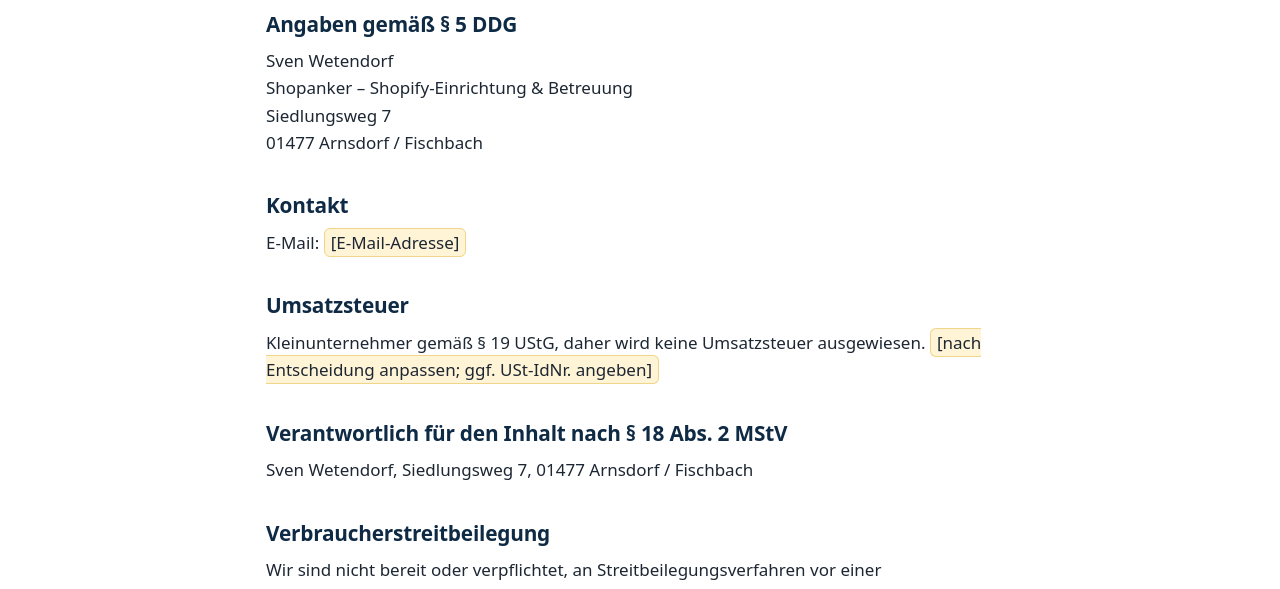
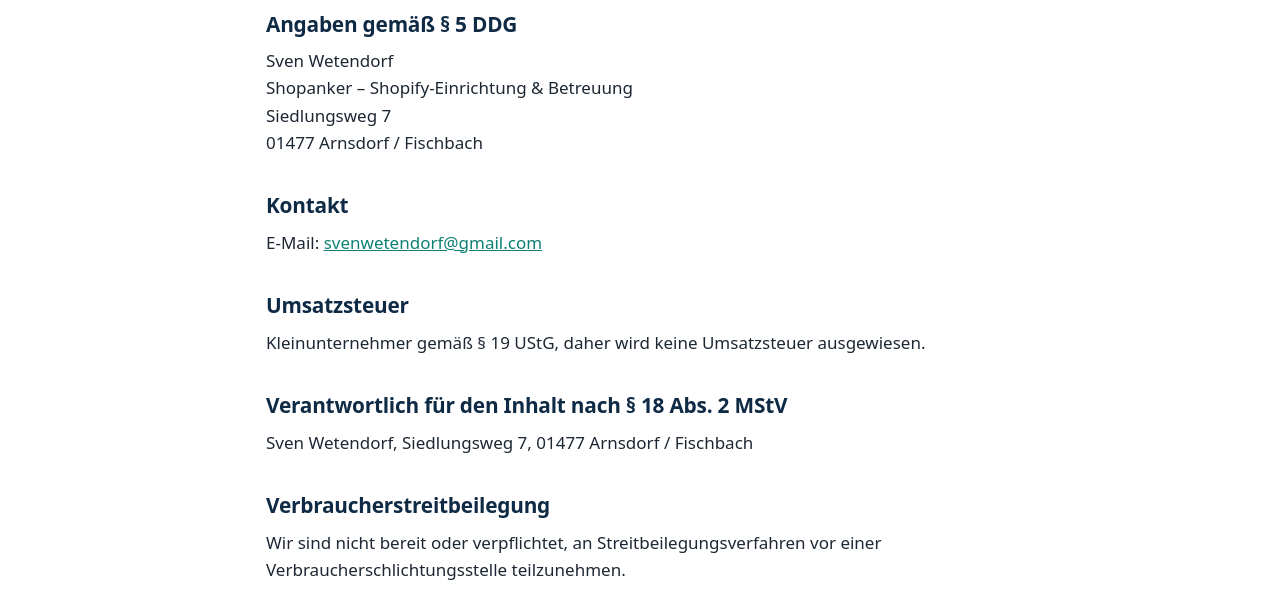
Before and after one commit to Sven6678/shopanker-website, a plain HTML site: page impressum.html in a window 1280 px wide. Shown: the part 206-795 px from the top of the page. Drawn offline with Linux system fonts and the light colour scheme.

Commit message:
Impressum/Datenschutz: E-Mail ergänzt, Kleinunternehmer bestätigt
Co-Authored-By: Claude Opus 5.5 <noreply@anthropic.com>

```diff
--- a/impressum.html
+++ b/impressum.html
@@ -31,12 +31,12 @@
 
   <h2>Kontakt</h2>
   <p>
-    E-Mail: <span class="todo">[E-Mail-Adresse]</span>
+    E-Mail: <a href="mailto:svenwetendorf@gmail.com">svenwetendorf@gmail.com</a>
 
   </p>
 
   <h2>Umsatzsteuer</h2>
-  <p>Kleinunternehmer gemäß § 19 UStG, daher wird keine Umsatzsteuer ausgewiesen. <span class="todo">[nach Entscheidung anpassen; ggf. USt-IdNr. angeben]</span></p>
+  <p>Kleinunternehmer gemäß § 19 UStG, daher wird keine Umsatzsteuer ausgewiesen.</p>
 
   <h2>Verantwortlich für den Inhalt nach § 18 Abs. 2 MStV</h2>
   <p>Sven Wetendorf, Siedlungsweg 7, 01477 Arnsdorf / Fischbach</p>
```
Also changed, not shown: datenschutz.html (+1 -1 lines).
